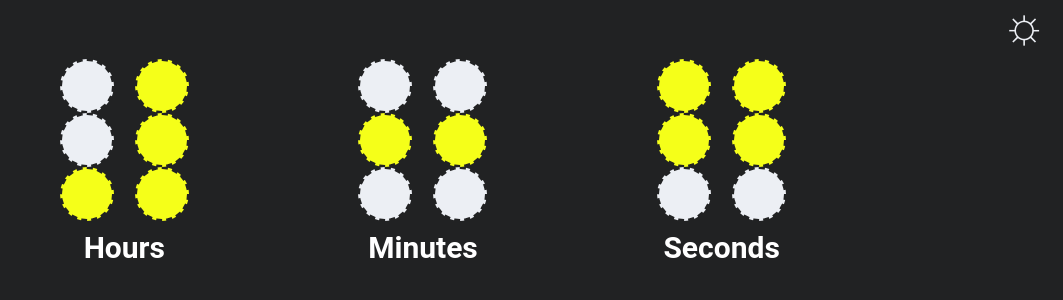
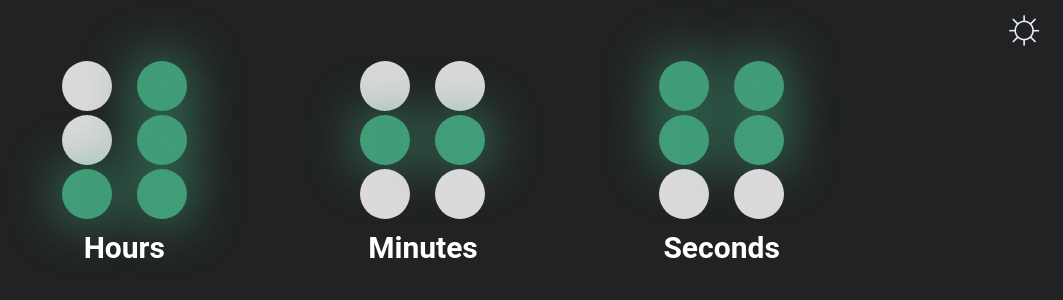
Before and after one commit to Marusiella/BinaryClock, a React (Vite) app: page / in a window 1280 px wide. Shown: the top 300 px of the page, without its empty margins (217-1280 px from the left). Built offline with nearby package versions, Linux system fonts and the light colour scheme.

Commit message:
neon effect and improvments

```diff
--- a/package.json
+++ b/package.json
@@ -10,12 +10,15 @@
   "dependencies": {
     "react": "^17.0.2",
     "react-dom": "^17.0.2",
-    "styled-components": "^5.3.3"
+    "react-query": "^3.34.16",
+    "styled-components": "^5.3.3",
+    "swr": "^1.2.2"
   },
   "devDependencies": {
     "@vitejs/plugin-react": "^1.0.7",
     "eslint": "^8.10.0",
     "eslint-config-airbnb": "^19.0.4",
+    "eslint-config-prettier": "^8.4.0",
     "eslint-plugin-import": "^2.25.4",
     "eslint-plugin-jsx-a11y": "^6.5.1",
     "eslint-plugin-react": "^7.29.2",
--- a/src/App.jsx
+++ b/src/App.jsx
@@ -1,12 +1,12 @@
-import styled, { createGlobalStyle } from 'styled-components';
-import React, { useEffect, useState } from 'react';
+import styled, { createGlobalStyle, css } from "styled-components";
+import React, { useEffect, useState } from "react";
 
 const Global = createGlobalStyle`
 @import url('https://fonts.googleapis.com/css2?family=Roboto:wght@300;400&display=swap');
   body {
     margin: 0;
     padding: 0;
-    background-color: ${(props) => (props.isDark ? '#212223' : '#ECEFF4')};
+    background-color: ${(props) => (props.isDark ? "#212223" : "#ECEFF4")};
   }`;
 
 const MainContainer = styled.div`
@@ -21,9 +21,9 @@ const Navbar = styled.div`
   align-items: center;
 `;
 const Sun = styled.button`
-  color: ${(props) => (props.isDark ? '#ECEFF4' : '#212223')};
+  color: ${(props) => (props.isDark ? "#ECEFF4" : "#212223")};
   font-size: 50px;
-  margin-right: ${(props) => (props.isDark ? '10px' : '17px')};
+  margin-right: ${(props) => (props.isDark ? "10px" : "17px")};
   border: none;
   background-color: transparent;
 `;
@@ -56,9 +56,15 @@ const Clocks = styled.div`
 const Node = styled.div`
   width: 50px;
   height: 50px;
-  background-color: ${(props) => (props.active ? '#F5FF19' : !props.isDark ? '#393939' : '#ECEFF4')};
+  background-color: ${(props) =>
+    props.active ? "#419D78" : !props.isDark ? "#3D4D52" : "#DBD9DB"};
   border-radius: 50%;
-  border: 2px dashed #212223;
+  /* border: 2px solid ${(props) => (!props.isDark ? "#DBD9DB" : "#212223")}; */
+  margin: 2px;
+  ${(props) => props.active == true && css`-webkit-box-shadow: 0px 0px 54px 0px rgba(65, 157, 120, 1);
+-moz-box-shadow: 0px 0px 54px 0px rgba(65, 157, 120, 1);
+box-shadow: 0px 0px 54px 0px rgba(65, 157, 120, 1);`}
+transition: all 0.15s ease-in-out;
 `;
 
 const Text = styled.div`
@@ -66,7 +72,8 @@ const Text = styled.div`
   font-family: "Roboto", sans-serif;
   text-align: center;
   font-weight: bold;
-  color: ${(props) => (props.isDark ? 'white' : '#212223')};`;
+  color: ${(props) => (props.isDark ? "white" : "#3D4D52")};
+`;
 
 function App() {
   const [isDark, setIsDark] = useState(true);
@@ -102,21 +109,21 @@ function App() {
       const secondsBits = date.getSeconds().toString(2);
       setHours(
         hoursBits
-          .padStart(6, '0')
-          .split('')
-          .map((x) => x === '1'),
+          .padStart(6, "0")
+          .split("")
+          .map((x) => x === "1")
       );
       setMinutes(
         minutesBits
-          .padStart(6, '0')
-          .split('')
-          .map((x) => x === '1'),
+          .padStart(6, "0")
+          .split("")
+          .map((x) => x === "1")
       );
       setSeconds(
         secondsBits
-          .padStart(6, '0')
-          .split('')
-          .map((x) => x === '1'),
+          .padStart(6, "0")
+          .split("")
+          .map((x) => x === "1")
       );
       // console.log(hoursBits, minutesBits, secondsBits);
     }, 1000);
@@ -134,30 +141,30 @@ function App() {
               // console.log(isDark);
             }}
           >
-            {!isDark ? '☾' : '☼'}
+            {!isDark ? "☾" : "☼"}
           </Sun>
         </Navbar>
         <ClockContainer isDark={isDark}>
           <div>
             <Clocks isDark={isDark} number={1}>
-              {hours.map((hour, index) => (
-                <Node key={index} isDark={isDark} active={hour} />
+              {hours.map((hour) => (
+                <Node isDark={isDark} active={hour} />
               ))}
             </Clocks>
             <Text isDark={isDark}>Hours</Text>
           </div>
           <div>
             <Clocks isDark={isDark} number={2}>
-              {minutes.map((minute, index) => (
-                <Node key={index} isDark={isDark} active={minute} />
+              {minutes.map((minute) => (
+                <Node isDark={isDark} active={minute} />
               ))}
             </Clocks>
             <Text isDark={isDark}>Minutes</Text>
           </div>
           <div>
             <Clocks isDark={isDark} number={3}>
-              {seconds.map((second, index) => (
-                <Node key={index} isDark={isDark} active={second} />
+              {seconds.map((second) => (
+                <Node isDark={isDark} active={second} />
               ))}
             </Clocks>
             <Text isDark={isDark}>Seconds</Text>
```
Also changed, not shown: .eslintrc.json.
